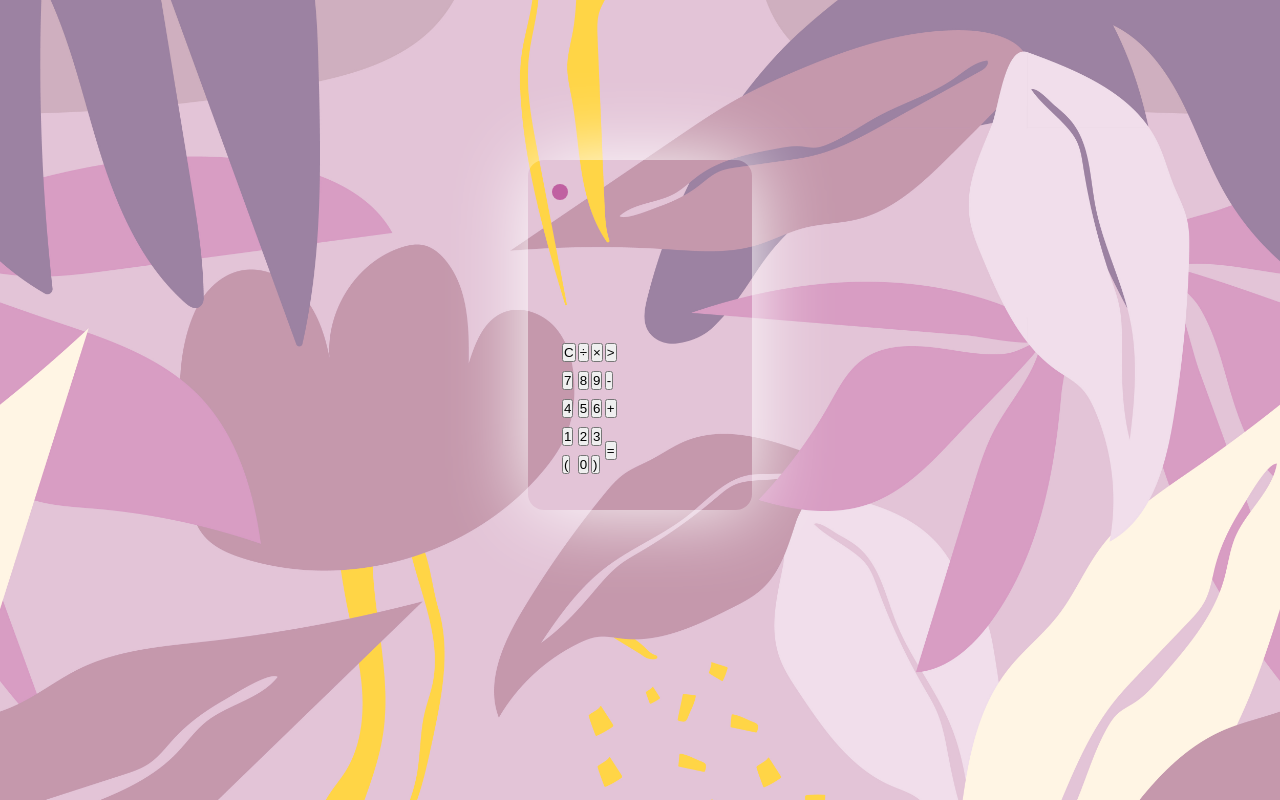
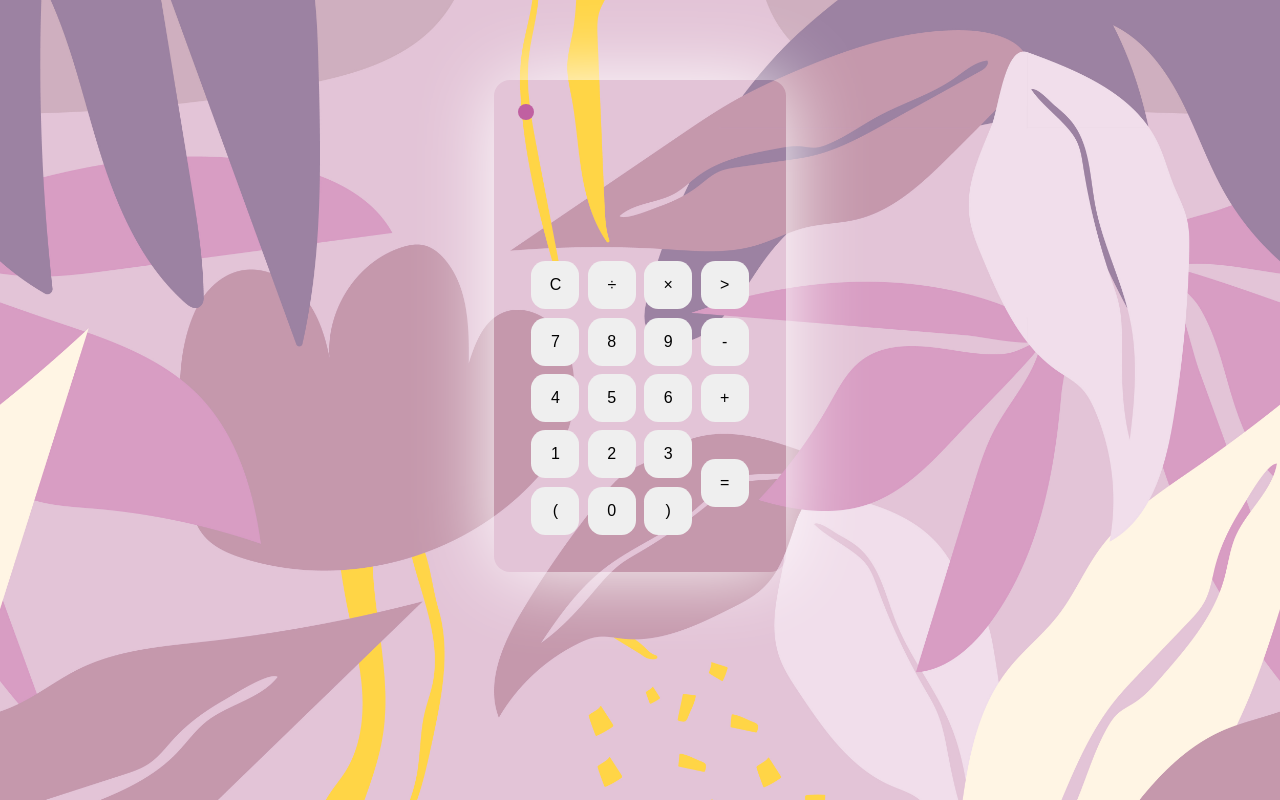
Before and after one commit to XimenaVelascoro/Calculadora, a plain HTML site: page index.html in a window 1280 px wide. Drawn offline with Linux system fonts and the light colour scheme.

Commit message:
change in style.css

```diff
--- a/style.css
+++ b/style.css
@@ -27,7 +27,7 @@ body{
     width: 100%;
     display: grid;
     place-items: center;
-    margin-top: 10rem;
+    margin-top: 5rem;
     margin-right: 5rem;
 }
 /* Aqui le daremos posicion relativa a la calculadora le di medidas auto un margen por fuera de
@@ -82,3 +82,11 @@ no veo porque sucede */
     display: block;
     height: 1rem;
 }
+button{
+    height: 3rem;
+    width: 3rem;
+    border: none;
+    border-radius: 30%;
+    margin: 0.20rem;
+    font-size: 1rem;
+}
```
